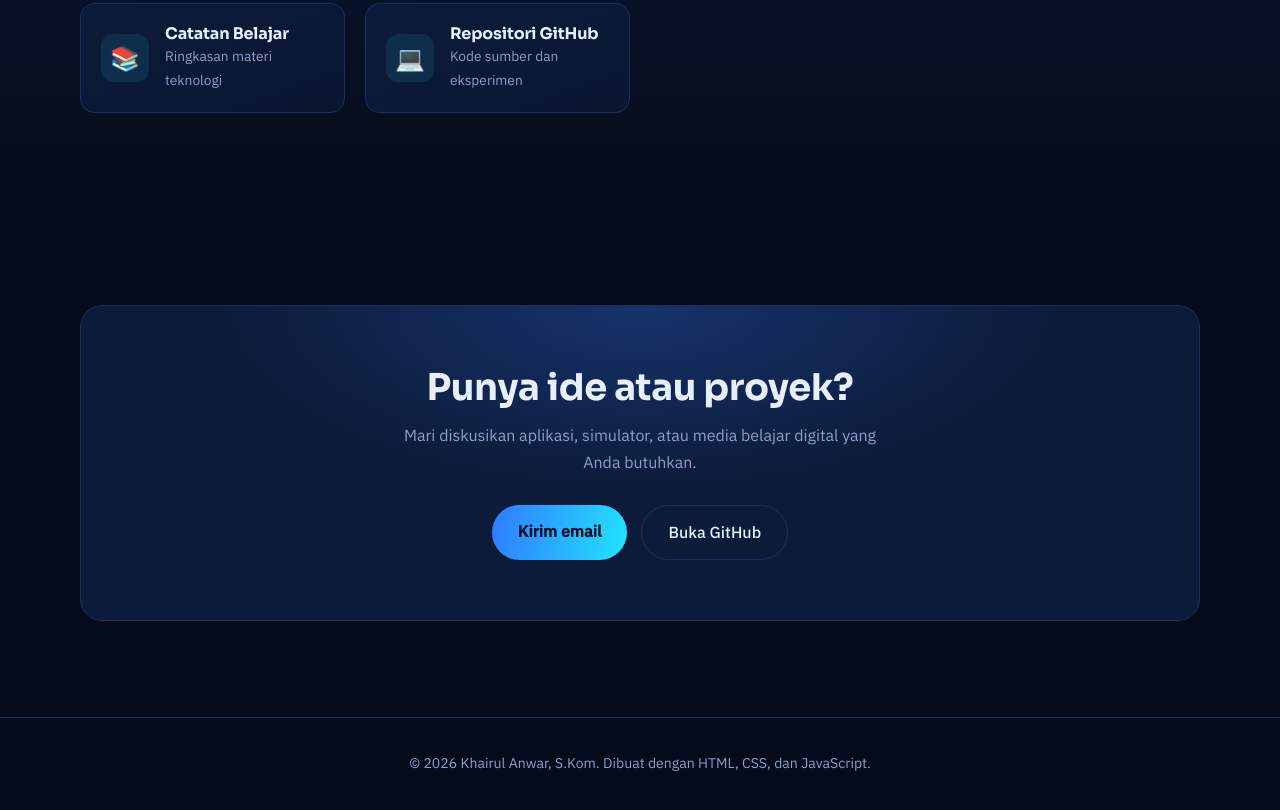
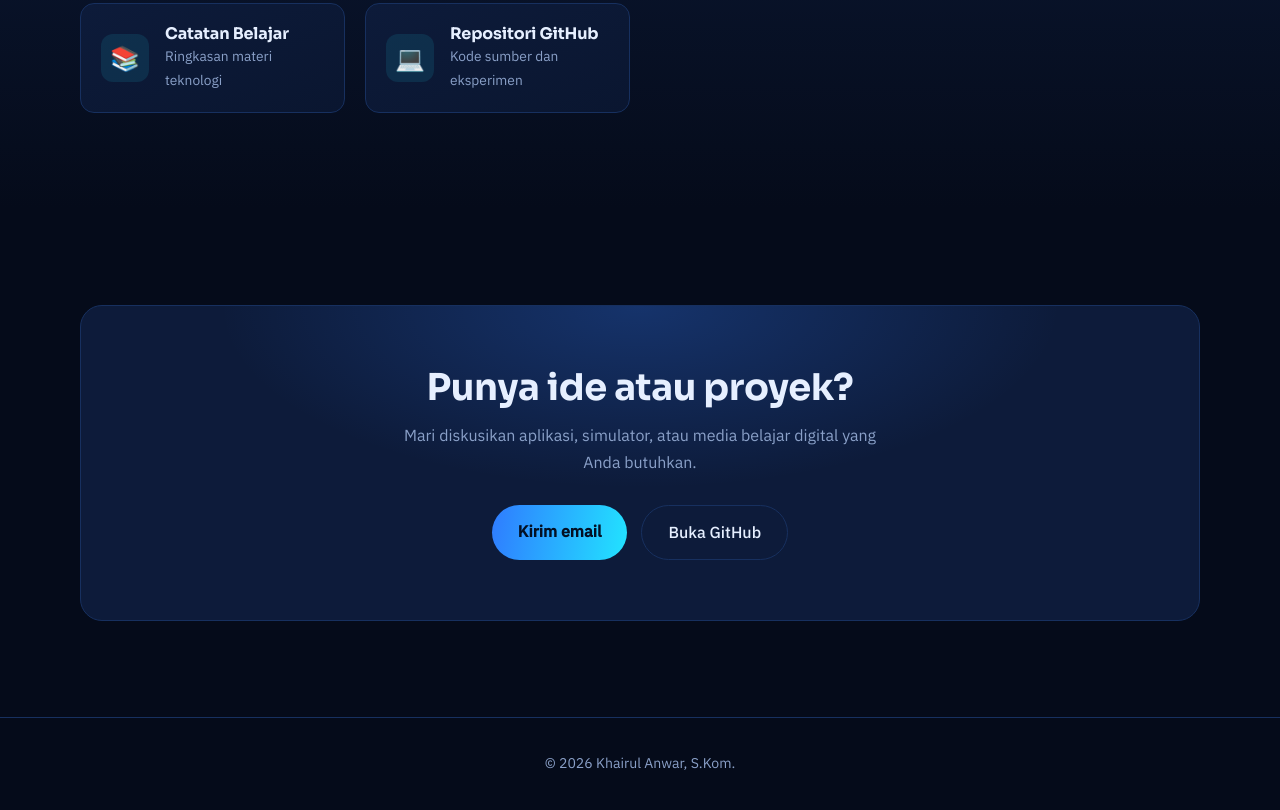
Before and after one commit to nuyayun/nuyayun.github.io, a plain HTML site: page index.html in a window 1280 px wide. Shown: the part 3592-4402 px from the top of the page. Drawn offline with Linux system fonts and the light colour scheme.

Commit message:
Update index.html

```diff
--- a/index.html
+++ b/index.html
@@ -199,7 +199,7 @@ footer{text-align:center;color:var(--mute);font-size:.88rem;padding:34px 0;borde
  </div>
 </div></section>
 
-<footer>© <span id="yr"></span> Khairul Anwar, S.Kom. Dibuat dengan HTML, CSS, dan JavaScript.</footer>
+<footer>© <span id="yr"></span> Khairul Anwar, S.Kom.</footer>
 
 <script>
 const skills=[
```
